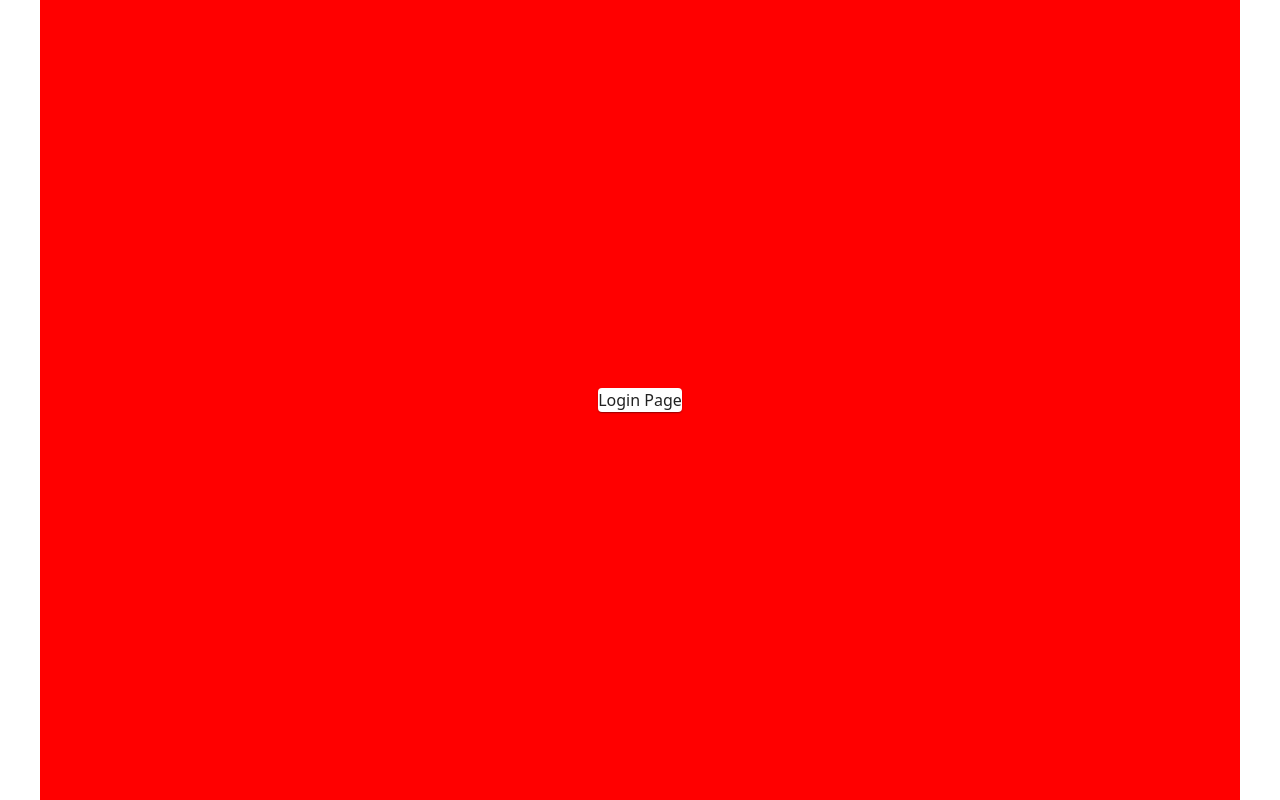
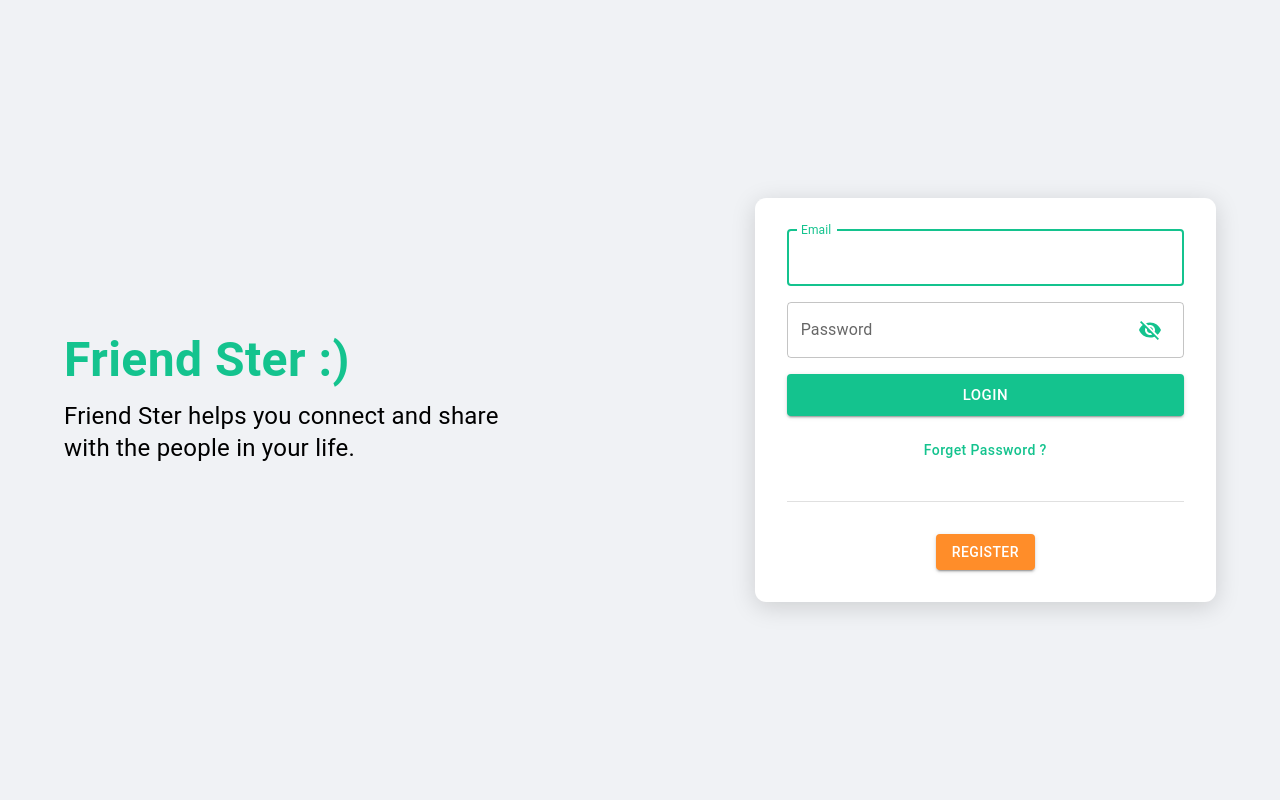
Before and after one commit to nattawat-wib/mern-social-media, a React (Vite) app in the folder client/: page / in a window 1280 px wide. Built offline with nearby package versions, Linux system fonts and the light colour scheme.

Commit message:
add login page

```diff
--- a/client/package.json
+++ b/client/package.json
@@ -14,6 +14,7 @@
     "@mui/material": "^5.8.1",
     "react": "^18.0.0",
     "react-dom": "^18.0.0",
+    "react-router-dom": "^6.3.0",
     "styled-components": "^5.3.5"
   },
   "devDependencies": {
--- a/client/src/App.jsx
+++ b/client/src/App.jsx
@@ -1,6 +1,7 @@
 import './App.scss'
 import { ThemeProvider, StyledEngineProvider } from '@mui/material/styles';
 import theme from './style/theme';
+import { BrowserRouter, Routes, Route } from 'react-router-dom';
 
 import Login from './pages/login';
 
@@ -8,7 +9,11 @@ function App() {
     return (
         <StyledEngineProvider injectFirst>
             <ThemeProvider theme={theme}>
-                <Login />
+                <BrowserRouter>
+                    <Routes>
+                        <Route index element={<Login />} />
+                    </Routes>
+                </BrowserRouter>
             </ThemeProvider>
         </StyledEngineProvider>
     )
--- a/client/src/App.scss
+++ b/client/src/App.scss
@@ -1,4 +1,4 @@
-@tailwind base;
+// @tailwind base;
 @tailwind components;
 @tailwind utilities;
 
@@ -7,6 +7,10 @@
 // [type='reset'],
 // [type='submit'] {
 //   -webkit-appearance: button;
-//   background-color: transparent;
-//   background-image: none;
+//   background-color: inherit;
+//   background-image: inherit;
 // }
+
+body {
+    margin: 0;
+}
--- a/client/src/pages/login.jsx
+++ b/client/src/pages/login.jsx
@@ -1,24 +1,85 @@
+import { useState } from 'react';
+import { Link } from 'react-router-dom';
+
 import Paper from '@mui/material/Paper';
+import TextField from '@mui/material/TextField';
+import Grid from '@mui/material/Grid';
+import Button from '@mui/material/Button';
+import Divider from '@mui/material/Divider';
+import InputAdornment from '@mui/material/InputAdornment';
+import IconButton from '@mui/material/IconButton';
+import Typography from '@mui/material/Typography';
 import Container from '@mui/material/Container';
 
+import VisibilityIcon from '@mui/icons-material/Visibility';
+import VisibilityOffIcon from '@mui/icons-material/VisibilityOff';
 import styled from 'styled-components';
+import theme from './../style/theme';
+
 
 const Login = () => {
+    const [isPasswordShow, setIsPasswordShow] = useState(false);
     return (
         <LoginPageWrapper>
-            <Paper>
-                <h1> Login Page </h1>
-            </Paper>
+            <Container>
+                <Grid container spacing={4} alignItems='center' justifyContent='space-between'>
+                    <Grid item xs={12} md={6} lg={5} >
+                        <Typography component="h2" color='primary' className='text-5xl font-bold mb-4'> Friend Ster :) </Typography>
+                        <Typography className='text-2xl'> Friend Ster helps you connect and share with the people in your life. </Typography>
+                    </Grid>
+                    <Grid item xs={12} md={6} lg={5}  className='text-center'>
+                        <LoginFormWrapper>
+                            <form>
+                                <TextField autoFocus className='mb-4' label="Email" variant='outlined' fullWidth />
+                                <TextField
+                                    type={isPasswordShow ? "text" : "password"}
+                                    className='mb-4'
+                                    label="Password"
+                                    variant='outlined'
+                                    fullWidth
+                                    InputProps={{
+                                        endAdornment: (
+                                            <InputAdornment position='end'>
+                                                <IconButton onClick={() => setIsPasswordShow(prev => prev ? false : true)}>
+                                                    {isPasswordShow ?
+                                                        <VisibilityIcon color='primary' />
+                                                        :
+                                                        <VisibilityOffIcon color='primary' />
+                                                    }
+                                                </IconButton>
+                                            </InputAdornment>
+                                        )
+                                    }}
+                                />
+                                <Button className='mb-4' variant='contained' color='primary' size='large' fullWidth> LOGIN </Button>
+                            </form>
+
+                            <Button variant='text' component={Link} to="/"> Forget Password ? </Button>
+                            <Divider className='my-8' />
+
+                            <Button variant='contained' color='secondary'> REGISTER </Button>
+
+                        </LoginFormWrapper>
+                    </Grid>
+                </Grid>
+            </Container>
         </LoginPageWrapper>
     )
 }
 
 export default Login;
 
-const LoginPageWrapper = styled(Container)`
-    height: 100vh;
+const LoginPageWrapper = styled.main`
+    height: calc(100vh - 4rem);
     display: flex;
     align-items: center;
     justify-content: center;
-    background-color: red;
+    padding: 2rem;
+    background-color: #f0f2f5;
 `
+
+const LoginFormWrapper = styled(Paper)`
+    padding: 2rem;
+    border-radius: .7rem;
+    box-shadow: 0 5px 24px rgba(0, 0, 0, .15)
+`
--- a/client/src/style/theme.js
+++ b/client/src/style/theme.js
@@ -1,5 +1,26 @@
 import { createTheme } from "@mui/material/styles";
 
-const theme = createTheme({});
+const theme = createTheme({
+    palette: {
+        mode: "light",
+        primary: {
+            main: "#14C38E",
+            light: "#00FFAB",
+            dark: "#14C38E",
+            contrastText: "#fff"
+        },
+        secondary: {
+            main: "#FF8D29",
+            light: "#FFDAAF",
+            dark: "#FFCC8F",
+            contrastText: "#fff"
+        }
+    },
+    typography: {
+        button: {
+            textTransform: 'none'
+        }
+    }
+});
 
 export default theme;
```
Also changed, not shown: 1 other file (tests, documents, lock files or other folders).
